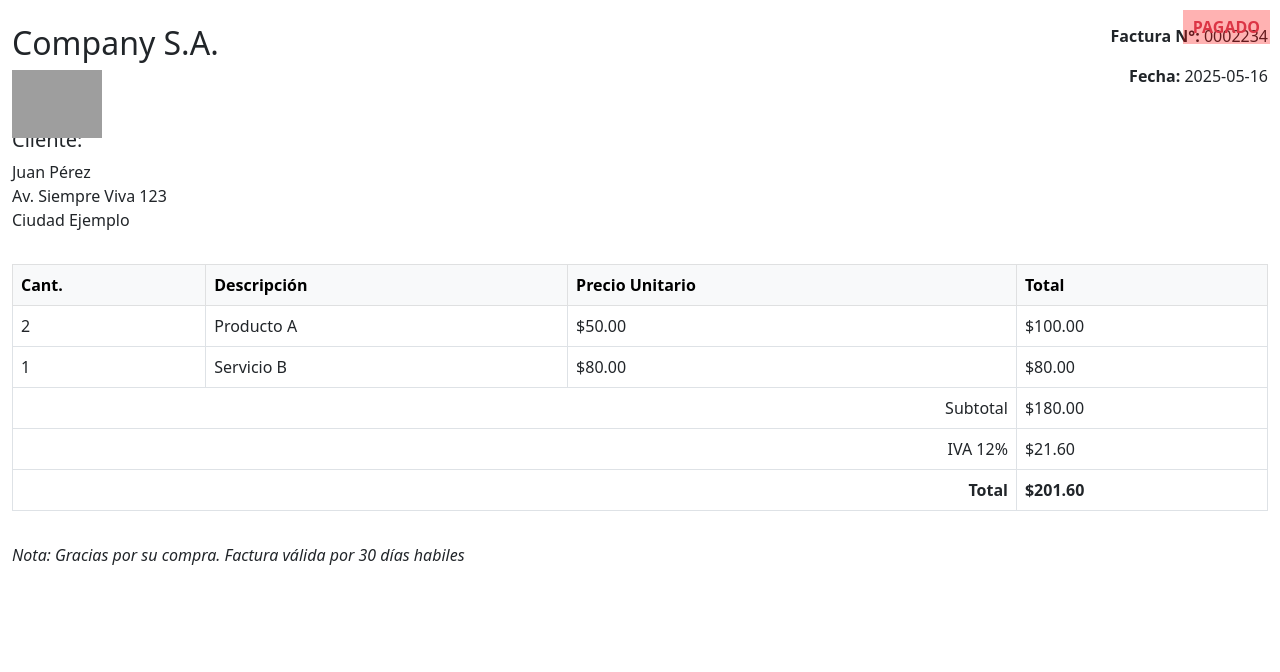
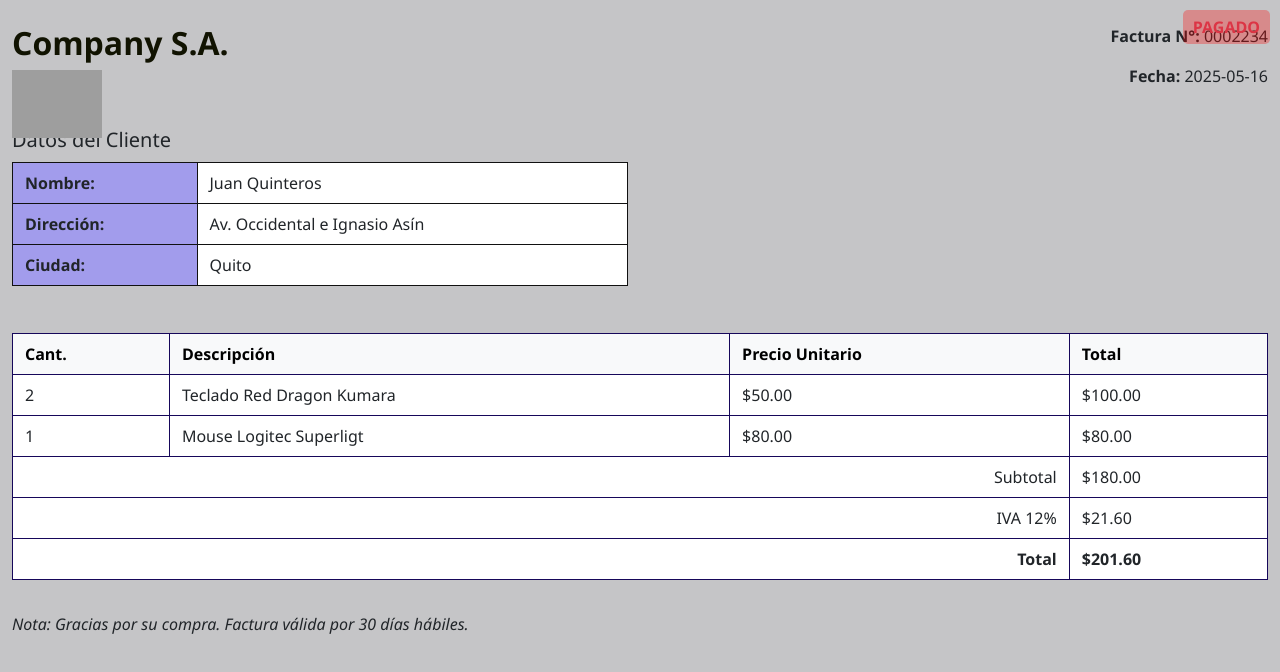
Before and after one commit to JuanFer29/PRY_INTRODUCCION_GIT, a plain HTML site: page index.html in a window 1280 px wide. Drawn offline with nearby package versions, Linux system fonts and the light colour scheme; grey boxes are pictures that could not be loaded.

Commit message:
ADD FOLDER PUBLIC AND FILE GLOBAL.CSS

```diff
--- a/index.html
+++ b/index.html
@@ -1,10 +1,11 @@
 <!DOCTYPE html>
 <html lang="es">
 <head>
-  <meta charset="UTF-8">
-  <meta name="viewport" content="width=device-width, initial-scale=1">
+  <meta charset="UTF-8" />
+  <meta name="viewport" content="width=device-width, initial-scale=1" />
   <title>Factura</title>
-  <link href="https://cdn.jsdelivr.net/npm/bootstrap@5.3.0/dist/css/bootstrap.min.css" rel="stylesheet">
+  <link href="https://cdn.jsdelivr.net/npm/bootstrap@5.3.0/dist/css/bootstrap.min.css" rel="stylesheet" />
+  <link rel="stylesheet" href="public/global.css" />
   <style>
     .stamp {
       position: absolute;
@@ -14,19 +15,24 @@
       background-color: rgba(255, 0, 0, 0.3);
       padding: 5px 10px;
       font-weight: bold;
+      color: #dc3545;
+      border-radius: 5px;
+      user-select: none;
     }
   </style>
 </head>
 <body>
-
   <div class="container-fluid mt-4">
-    <!-- Encabezado -->
     <div class="row">
       <div class="col-md-6">
         <h2>Company S.A.</h2>
-        <!-- Logo de factura -->
         <div class="position-relative">
-        <img src="https://th.bing.com/th/id/R.7658fddaecdd838a859c4730d1f784ed?rik=Ww7jXATRvVJgQQ&pid=ImgRaw&r=0" alt="Logo" class="position-absolute top-0 start-0 z-3" style="width: 90px; height: auto;">
+          <img
+            src="https://th.bing.com/th/id/R.7658fddaecdd838a859c4730d1f784ed?rik=Ww7jXATRvVJgQQ&pid=ImgRaw&r=0"
+            alt="Logo"
+            class="position-absolute top-0 start-0 z-3"
+            style="width: 90px; height: auto;"
+          />
         </div>
       </div>
       <div class="col-md-6 text-end">
@@ -37,16 +43,31 @@
 
     <!-- Información del cliente -->
     <div class="row mt-4">
-      <div class="col-sm-12 col-md-6">
-        <h5>Cliente:</h5>
-        <p>Juan Pérez<br>Av. Siempre Viva 123<br>Ciudad Ejemplo</p>
+      <div class="col-md-6">
+        <h5>Datos del Cliente</h5>
+        <table class="table table-sm table-borderless table-client">
+          <tbody>
+            <tr>
+              <th scope="row">Nombre:</th>
+              <td>Juan Quinteros</td>
+            </tr>
+            <tr>
+              <th scope="row">Dirección:</th>
+              <td>Av. Occidental e Ignasio Asín</td>
+            </tr>
+            <tr>
+              <th scope="row">Ciudad:</th>
+              <td>Quito</td>
+            </tr>
+          </tbody>
+        </table>
       </div>
     </div>
 
     <!-- Tabla de productos -->
     <div class="row mt-3">
       <div class="col-12">
-        <table class="table table-bordered">
+        <table class="table table-bordered table-products">
           <thead class="table-light">
             <tr>
               <th>Cant.</th>
@@ -58,13 +79,13 @@
           <tbody>
             <tr>
               <td>2</td>
-              <td>Producto A</td>
+              <td>Teclado Red Dragon Kumara</td>
               <td>$50.00</td>
               <td>$100.00</td>
             </tr>
             <tr>
               <td>1</td>
-              <td>Servicio B</td>
+              <td>Mouse Logitec Superligt</td>
               <td>$80.00</td>
               <td>$80.00</td>
             </tr>
@@ -88,18 +109,14 @@
     <!-- Observaciones -->
     <div class="row">
       <div class="col-md-12">
-        <p class="fst-italic mt-3">Nota: Gracias por su compra. Factura válida por 30 días habiles</p>
+        <p class="fst-italic mt-3">Nota: Gracias por su compra. Factura válida por 30 días hábiles.</p>
       </div>
     </div>
 
     <!-- Sello de pagado -->
-    <div class="stamp z-3 text-danger">
-      PAGADO
-    </div>
+    <div class="stamp z-3 text-danger">PAGADO</div>
   </div>
 
-  <!-- Bootstrap JS -->
   <script src="https://cdn.jsdelivr.net/npm/bootstrap@5.3.0/dist/js/bootstrap.bundle.min.js"></script>
-
 </body>
 </html>
--- /dev/null
+++ b/public/global.css
@@ -0,0 +1,64 @@
+/* Estilos general */
+body {
+  font-family: 'Segoe UI', sans-serif;
+  background-color: #c5c5c7;
+  margin: 0;
+  padding: 0;
+}
+
+h2 {
+  font-weight: bold;
+  color: #111301;
+}
+
+/* Tabla de datos del cliente */
+.table-client {
+  width: 100%;
+  margin-top: 10px;
+  border-collapse: collapse;
+}
+
+.table-client th,
+.table-client td {
+  border: 1px solid #111111;
+  padding: 8px 12px;
+}
+
+.table-client th {
+  background-color: #a29cec;
+  text-align: left;
+  width: 30%;
+}
+
+/* Tabla de productos */
+.table-products {
+  margin-top: 15px;
+  background-color: #010b14;
+  border-collapse: collapse;
+}
+
+.table-products th,
+.table-products td {
+  border: 1px solid #16075a;
+  padding: 8px 12px;
+}
+
+/* Observaciones */
+.fst-italic {
+  font-style: italic;
+  margin-top: 20px;
+}
+
+/* Sello "PAGADO" */
+.stamp {
+  position: absolute;
+  top: 10px;
+  right: 10px;
+  z-index: 1050;
+  background-color: rgba(231, 43, 43, 0.3);
+  padding: 5px 10px;
+  font-weight: bold;
+  color: #ec2424;
+  border-radius: 5px;
+  user-select: none;
+}
```
